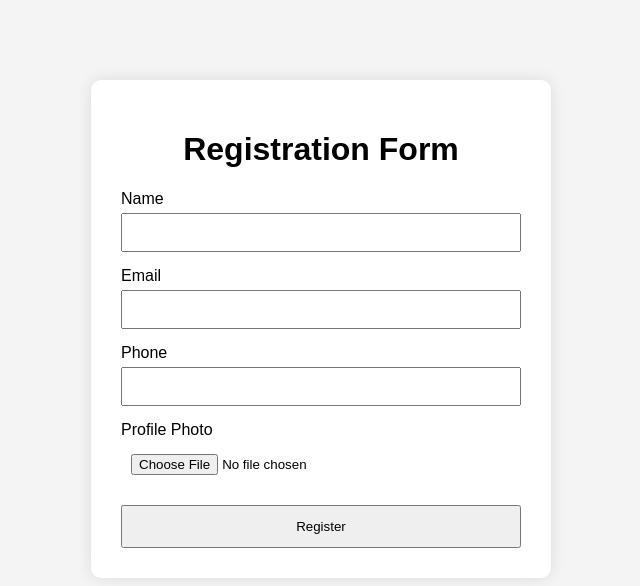
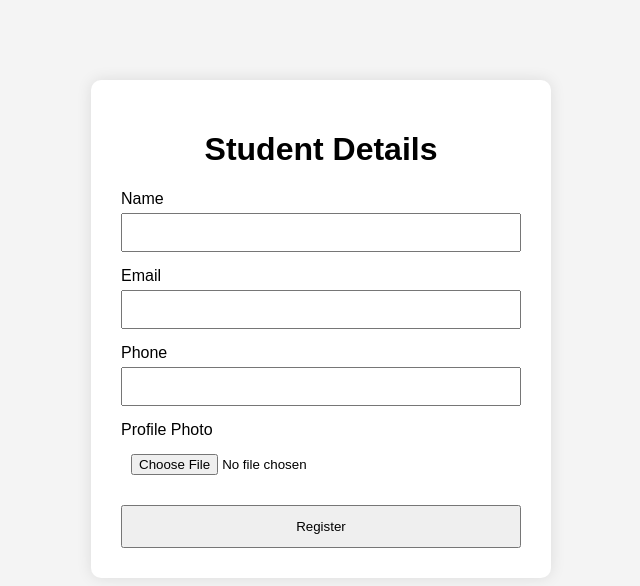
Before and after one commit to SB88288/Registration_app, a website: page public/index.html in a window 1280 px wide. Shown: the whole page, without its empty margins (319-959 px from the left). Drawn offline with Linux system fonts and the light colour scheme.

Commit message:
Changes to Registration Form to Student Details

```diff
--- a/public/index.html
+++ b/public/index.html
@@ -14,7 +14,7 @@
 
 <div class="container">
 
-    <h1>Registration Form</h1>
+    <h1>Student Details</h1>
 
     <form
         action="/register"
```
